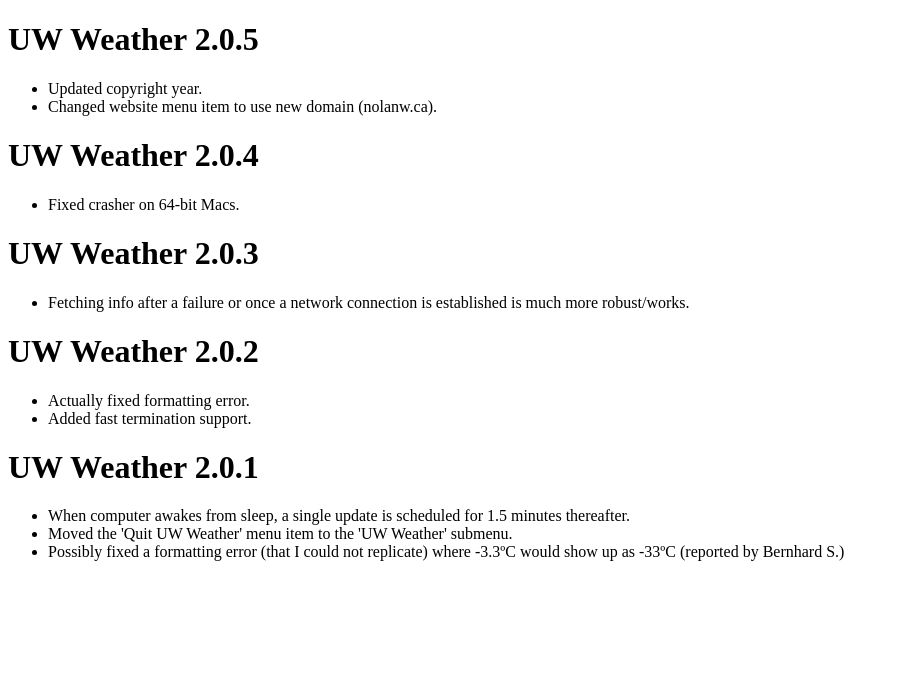
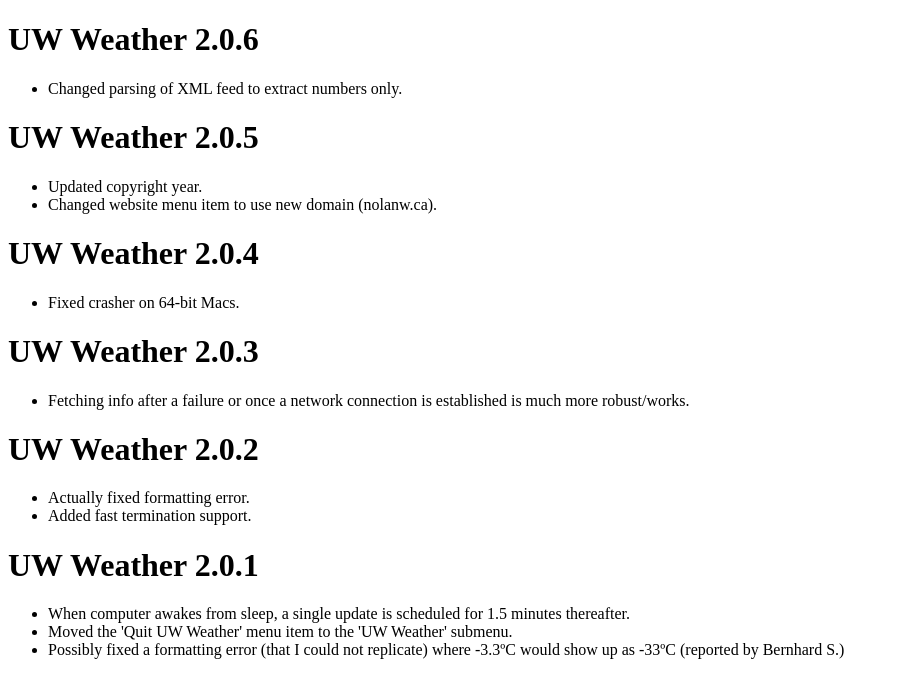
Before and after one commit to nolanw/uwweather, a plain HTML site: page Site/changes.html in a window 1280 px wide. Shown: the whole page, without its empty margins (0-899 px from the left). Drawn offline with Linux system fonts and the light colour scheme.

Commit message:
Now parsing XML feed using RegexKitLite to pull out numbers.

```diff
--- a/Site/changes.html
+++ b/Site/changes.html
@@ -4,7 +4,14 @@
     <title>UW Weather Changelog</title>
   </head>
   <body>
-    <h1>UW Weather 2.0.5</h1>
+    <h1>UW Weather 2.0.6</h1>
+
+<ul>
+<li>Changed parsing of XML feed to extract numbers only.</li>
+</ul>
+
+
+<h1>UW Weather 2.0.5</h1>
 
 <ul>
 <li>Updated copyright year.</li>
```
Also changed, not shown: Site/index.html (+2 -2 lines), 7 other files.
